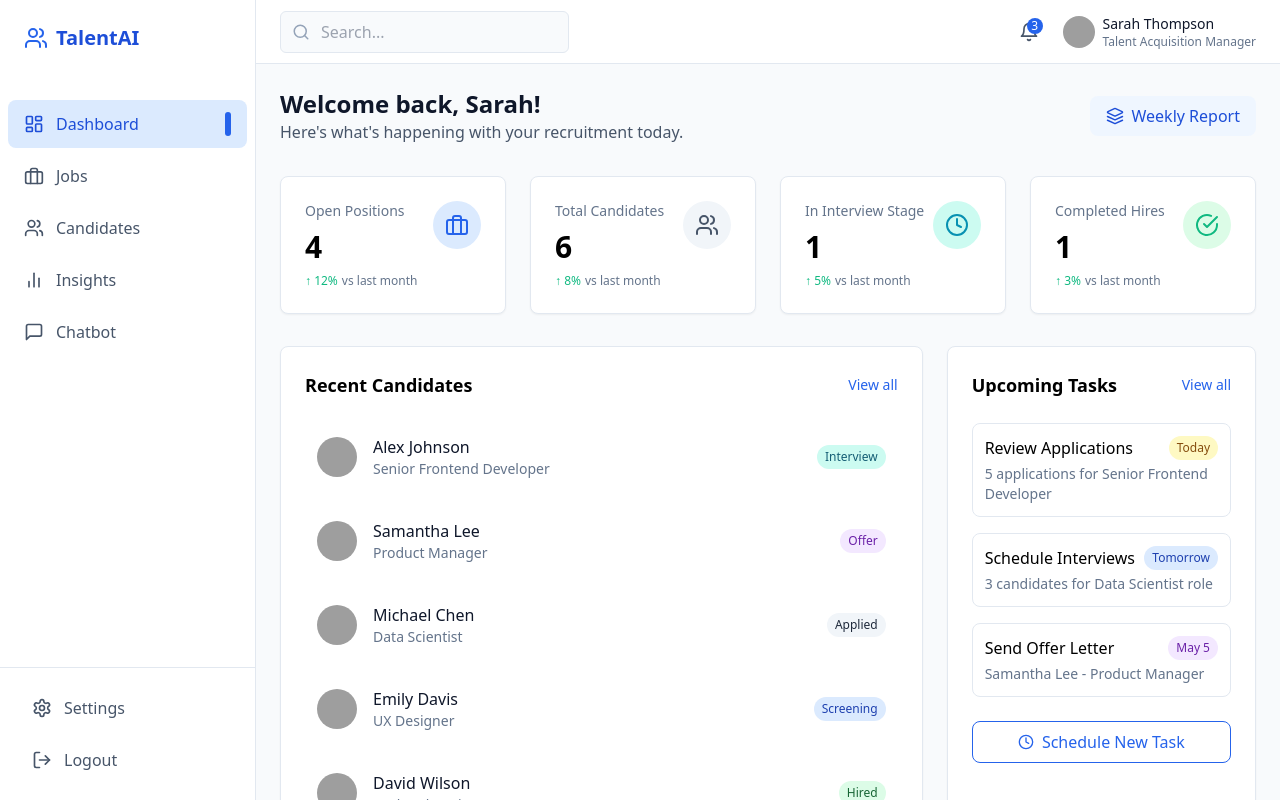
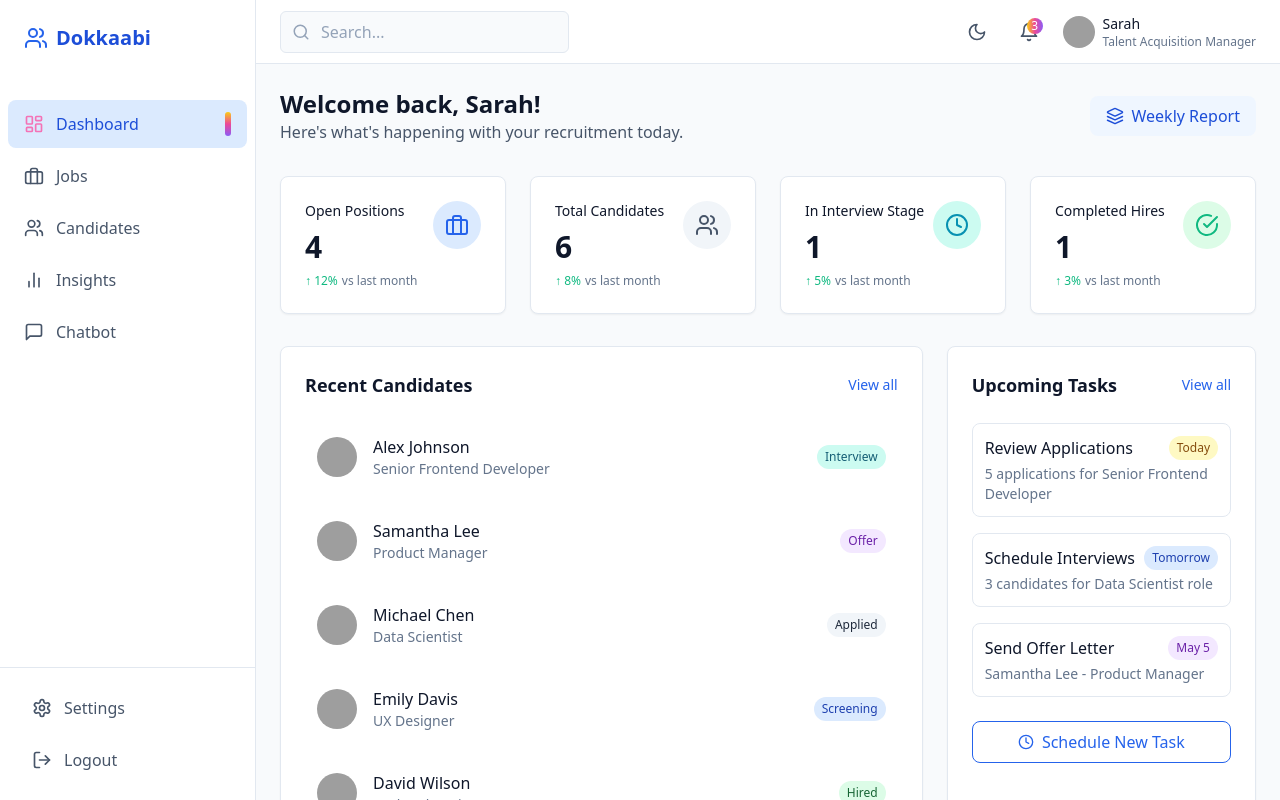
Before and after one commit to Krishnapc04/AI-Recruitment-Dashboard, a React (Vite) app: page /login in a window 1280 px wide. Both pictures are taken after a click on the button "Sign in". Built offline with nearby package versions, Linux system fonts and the light colour scheme; grey boxes are pictures that could not be loaded.

Commit message:
dark theme added

```diff
--- a/src/components/layout/DashboardLayout.tsx
+++ b/src/components/layout/DashboardLayout.tsx
@@ -13,7 +13,7 @@ const DashboardLayout: React.FC = () => {
   }
 
   return (
-    <div className="flex h-screen bg-secondary-50">
+    <div className="flex h-screen bg-secondary-50 dark:bg-secondary-900">
       <Sidebar />
 
       <div className="flex-1 flex flex-col overflow-hidden">
--- a/src/components/layout/Navbar.tsx
+++ b/src/components/layout/Navbar.tsx
@@ -1,30 +1,62 @@
-import React from 'react';
-import { Bell, Search, UserCircle } from 'lucide-react';
+import React, { useEffect } from 'react';
+import { Bell, Search, UserCircle, Moon, Sun } from 'lucide-react';
 import { motion } from 'framer-motion';
 import { useAppStore } from '../../store/store';
 
 const Navbar: React.FC = () => {
   const user = useAppStore((state) => state.user);
+  const [isDarkMode, setIsDarkMode] = React.useState(false);
+
+  useEffect(() => {
+    // Check if user has a dark mode preference
+    const isDark = localStorage.getItem('darkMode') === 'true';
+    setIsDarkMode(isDark);
+    if (isDark) {
+      document.documentElement.classList.add('dark');
+    }
+  }, []);
+
+  const toggleDarkMode = () => {
+    const newMode = !isDarkMode;
+    setIsDarkMode(newMode);
+    localStorage.setItem('darkMode', String(newMode));
+    if (newMode) {
+      document.documentElement.classList.add('dark');
+    } else {
+      document.documentElement.classList.remove('dark');
+    }
+  };
 
   return (
-    <header className="bg-white border-b border-secondary-200 h-16 flex items-center px-6">
+    <header className="bg-white dark:bg-black border-b border-secondary-200 dark:border-secondary-700/50 h-16 flex items-center px-6 dark:shadow-[0_0_15px_rgba(236,72,153,0.1)]">
       <div className="w-full flex items-center justify-between">
         <div className="relative">
-          <Search className="absolute left-3 top-1/2 -translate-y-1/2 text-secondary-400" size={18} />
+          <Search className="absolute left-3 top-1/2 -translate-y-1/2 text-secondary-400 dark:text-pink-400" size={18} />
           <input
             type="text"
             placeholder="Search..."
-            className="pl-10 pr-4 py-2 bg-secondary-50 border border-secondary-200 rounded-md focus:outline-none focus:ring-2 focus:ring-primary-500 focus:border-transparent"
+            className="pl-10 pr-4 py-2 bg-secondary-50 dark:bg-secondary-900/80 border border-secondary-200 dark:border-secondary-700/50 rounded-md focus:outline-none focus:ring-2 focus:ring-pink-500 focus:border-transparent text-secondary-900 dark:text-white placeholder-secondary-400 dark:placeholder-secondary-400 dark:shadow-[0_0_10px_rgba(236,72,153,0.1)]"
           />
         </div>
 
         <div className="flex items-center">
+          <button
+            onClick={toggleDarkMode}
+            className="mr-6 p-2 rounded-full hover:bg-secondary-100 dark:hover:bg-secondary-900/80 transition-all duration-300 dark:shadow-[0_0_10px_rgba(236,72,153,0.1)]"
+          >
+            {isDarkMode ? (
+              <Sun size={20} className="text-secondary-600 dark:text-pink-400" />
+            ) : (
+              <Moon size={20} className="text-secondary-600 dark:text-pink-400" />
+            )}
+          </button>
+
           <motion.div
             className="relative mr-6 cursor-pointer"
             whileHover={{ scale: 1.05 }}
           >
-            <Bell size={20} className="text-secondary-600" />
-            <span className="absolute -top-1 -right-1 bg-primary-600 text-white rounded-full w-4 h-4 flex items-center justify-center text-xs">
+            <Bell size={20} className="text-secondary-600 dark:text-pink-400" />
+            <span className="absolute -top-1 -right-1 bg-gradient-to-r from-yellow-400 via-pink-500 to-violet-500 text-white rounded-full w-4 h-4 flex items-center justify-center text-xs dark:shadow-[0_0_10px_rgba(236,72,153,0.3)]">
               3
             </span>
           </motion.div>
@@ -34,14 +66,14 @@ const Navbar: React.FC = () => {
               <img
                 src={user.avatar}
                 alt={user.name}
-                className="h-8 w-8 rounded-full object-cover mr-2"
+                className="h-8 w-8 rounded-full object-cover mr-2 dark:shadow-[0_0_10px_rgba(236,72,153,0.2)]"
               />
             ) : (
-              <UserCircle size={24} className="mr-2 text-secondary-500" />
+              <UserCircle size={24} className="mr-2 text-secondary-500 dark:text-pink-400" />
             )}
             <div>
-              <p className="text-sm font-medium text-secondary-900">{user?.name || 'User'}</p>
-              <p className="text-xs text-secondary-500">{user?.role || 'Role'}</p>
+              <p className="text-sm font-medium text-secondary-900 dark:text-white">{user?.name || 'User'}</p>
+              <p className="text-xs text-secondary-500 dark:text-pink-400/80">{user?.role || 'Role'}</p>
             </div>
           </div>
         </div>
--- a/src/components/layout/Sidebar.tsx
+++ b/src/components/layout/Sidebar.tsx
@@ -12,23 +12,23 @@ interface NavItemProps {
 }
 
 const NavItem: React.FC<NavItemProps> = ({ to, icon, label, active }) => {
+  const activeClasses =
+    'bg-blue-100 text-blue-700 dark:bg-gradient-to-r dark:from-pink-500/20 dark:via-violet-500/20 dark:to-yellow-500/20 dark:text-white dark:shadow-[0_0_15px_rgba(236,72,153,0.3)] font-semibold';
+
   return (
     <Link to={to} className="block">
       <motion.div
-        className={`flex items-center px-4 py-3 rounded-lg mb-1 transition-colors
-        ${active
-          ? 'bg-primary-100 text-primary-700'
-          : 'text-secondary-600 hover:bg-secondary-100'
-        }`}
+        className={`flex items-center px-4 py-3 rounded-lg mb-1 transition-all duration-300
+        ${active ? activeClasses : 'text-secondary-600 dark:text-secondary-300 hover:bg-secondary-100 dark:hover:bg-secondary-800/80 dark:hover:shadow-[0_0_10px_rgba(59,130,246,0.1)]'}`}
         whileHover={{ x: 4 }}
         whileTap={{ scale: 0.98 }}
       >
-        <span className="mr-3">{icon}</span>
+        <span className={`mr-3 ${active ? 'text-pink-400' : ''}`}>{icon}</span>
         <span className="font-medium">{label}</span>
         {active && (
           <motion.div
             layoutId="activeIndicator"
-            className="ml-auto w-1.5 h-6 bg-primary-600 rounded-full"
+            className="ml-auto w-1.5 h-6 bg-gradient-to-b from-yellow-400 via-pink-500 to-violet-500 rounded-full dark:shadow-[0_0_10px_rgba(236,72,153,0.4)]"
             initial={{ opacity: 0 }}
             animate={{ opacity: 1 }}
             transition={{ duration: 0.2 }}
@@ -52,11 +52,11 @@ const Sidebar: React.FC = () => {
   ];
 
   return (
-    <div className="h-screen bg-white border-r border-secondary-200 w-64 flex flex-col">
+    <div className="h-screen bg-white dark:bg-black border-r border-secondary-200 dark:border-secondary-700/50 w-64 flex flex-col dark:shadow-[0_0_15px_rgba(236,72,153,0.1)]">
       <div className="p-6">
-        <h1 className="text-xl font-bold text-primary-700 flex items-center">
-          <Users size={24} className="mr-2 text-primary-600" />
-          TalentAI
+        <h1 className="text-xl font-bold text-primary-700 dark:text-white flex items-center">
+          <Users size={24} className="mr-2 text-primary-600 dark:text-pink-400" />
+          Dokkaabi
         </h1>
       </div>
 
@@ -72,7 +72,7 @@ const Sidebar: React.FC = () => {
         ))}
       </nav>
 
-      <div className="p-4 border-t border-secondary-200">
+      <div className="p-4 border-t border-secondary-200 dark:border-secondary-700/50">
         <NavItem
           to="/settings"
           icon={<Settings size={20} />}
@@ -82,7 +82,7 @@ const Sidebar: React.FC = () => {
         <button
           onClick={logout}
           className="flex items-center px-4 py-3 rounded-lg w-full text-left
-            text-secondary-600 hover:bg-secondary-100 transition-colors"
+            text-secondary-600 dark:text-secondary-300 hover:bg-secondary-100 dark:hover:bg-secondary-800/80 transition-all duration-300 dark:hover:shadow-[0_0_10px_rgba(236,72,153,0.1)]"
         >
           <LogOut size={20} className="mr-3" />
           <span className="font-medium">Logout</span>
--- a/src/components/ui/Badge.tsx
+++ b/src/components/ui/Badge.tsx
@@ -11,15 +11,15 @@ const Badge: React.FC<BadgeProps> = ({
   variant = 'default',
   className = '',
 }) => {
-  const baseClasses = 'inline-flex items-center px-2.5 py-0.5 rounded-full text-xs font-medium';
+  const baseClasses = 'inline-flex items-center px-2.5 py-0.5 rounded-full text-xs font-medium transition-all duration-300';
 
   const variantClasses = {
-    default: 'bg-secondary-100 text-secondary-800',
-    primary: 'bg-primary-100 text-primary-800',
-    success: 'bg-green-100 text-green-800',
-    warning: 'bg-amber-100 text-amber-800',
-    error: 'bg-red-100 text-red-800',
-    info: 'bg-blue-100 text-blue-800',
+    default: 'bg-secondary-100 dark:bg-secondary-800/80 text-secondary-800 dark:text-white dark:shadow-[0_0_10px_rgba(236,72,153,0.2)]',
+    primary: 'bg-primary-100 dark:bg-primary-900/30 text-primary-800 dark:text-white dark:shadow-[0_0_10px_rgba(236,72,153,0.2)]',
+    success: 'bg-green-100 dark:bg-green-900/30 text-green-800 dark:text-white dark:shadow-[0_0_10px_rgba(16,185,129,0.2)]',
+    warning: 'bg-amber-100 dark:bg-amber-900/30 text-amber-800 dark:text-white dark:shadow-[0_0_10px_rgba(245,158,11,0.2)]',
+    error: 'bg-red-100 dark:bg-red-900/30 text-red-800 dark:text-white dark:shadow-[0_0_10px_rgba(239,68,68,0.2)]',
+    info: 'bg-blue-100 dark:bg-blue-900/30 text-blue-800 dark:text-white dark:shadow-[0_0_10px_rgba(59,130,246,0.2)]',
   };
 
   return (
--- a/src/components/ui/Button.tsx
+++ b/src/components/ui/Button.tsx
@@ -18,15 +18,15 @@ const Button: React.FC<ButtonProps> = ({
   disabled,
   ...props
 }) => {
-  const baseClasses = 'inline-flex items-center justify-center font-medium transition-colors focus:outline-none focus:ring-2 focus:ring-offset-2 rounded-md';
+  const baseClasses = 'inline-flex items-center justify-center font-medium transition-all duration-300 focus:outline-none focus:ring-2 focus:ring-offset-2 rounded-md dark:focus:ring-offset-black';
 
   const variantClasses = {
-    primary: 'bg-primary-600 text-white hover:bg-primary-700 focus:ring-primary-500',
-    secondary: 'bg-secondary-600 text-white hover:bg-secondary-700 focus:ring-secondary-500',
-    outline: 'border border-secondary-300 bg-transparent text-secondary-700 hover:bg-secondary-50 focus:ring-secondary-500',
-    ghost: 'bg-transparent text-secondary-700 hover:bg-secondary-100 focus:ring-secondary-500',
-    success: 'bg-success-500 text-white hover:bg-success-600 focus:ring-success-500',
-    error: 'bg-error-500 text-white hover:bg-error-600 focus:ring-error-500',
+    primary: 'bg-primary-600 text-white hover:bg-primary-700 focus:ring-primary-500 dark:bg-gradient-to-r dark:from-yellow-500 dark:via-pink-500 dark:to-violet-500 dark:hover:from-yellow-400 dark:hover:via-pink-400 dark:hover:to-violet-400 dark:shadow-[0_0_15px_rgba(236,72,153,0.3)]',
+    secondary: 'bg-secondary-600 text-white hover:bg-secondary-700 focus:ring-secondary-500 dark:bg-secondary-500 dark:hover:bg-secondary-400 dark:shadow-[0_0_15px_rgba(100,116,139,0.3)]',
+    outline: 'border border-secondary-300 dark:border-secondary-600 bg-transparent text-secondary-700 dark:text-white hover:bg-secondary-50 dark:hover:bg-secondary-800/80 focus:ring-secondary-500 dark:shadow-[0_0_15px_rgba(236,72,153,0.1)]',
+    ghost: 'bg-transparent text-secondary-700 dark:text-white hover:bg-secondary-100 dark:hover:bg-secondary-800/80 focus:ring-secondary-500',
+    success: 'bg-success-500 text-white hover:bg-success-600 focus:ring-success-500 dark:bg-success-600 dark:hover:bg-success-500 dark:shadow-[0_0_15px_rgba(16,185,129,0.3)]',
+    error: 'bg-error-500 text-white hover:bg-error-600 focus:ring-error-500 dark:bg-error-600 dark:hover:bg-error-500 dark:shadow-[0_0_15px_rgba(239,68,68,0.3)]',
   };
 
   const sizeClasses = {
@@ -35,7 +35,7 @@ const Button: React.FC<ButtonProps> = ({
     lg: 'text-base px-6 py-3',
   };
 
-  const disabledClasses = 'opacity-50 cursor-not-allowed';
+  const disabledClasses = 'opacity-50 cursor-not-allowed dark:shadow-none';
 
   const classes = `
     ${baseClasses}
--- a/src/components/ui/Card.tsx
+++ b/src/components/ui/Card.tsx
@@ -14,9 +14,9 @@ const Card: React.FC<CardProps> = ({
   clickable = false,
   onClick,
 }) => {
-  const baseClasses = 'bg-white rounded-lg shadow-sm border border-secondary-200 overflow-hidden';
+  const baseClasses = 'bg-white dark:bg-[#18181b] rounded-lg shadow-sm border border-secondary-200 dark:border-secondary-800 overflow-hidden relative dark:shadow-[0_2px_16px_rgba(0,0,0,0.45)] transition-all duration-300';
   const clickableClasses = clickable
-    ? 'cursor-pointer hover:shadow-md transition-shadow duration-200'
+    ? 'cursor-pointer transition-all duration-300 hover:shadow-md dark:hover:shadow-[0_4px_24px_rgba(0,0,0,0.65)]'
     : '';
 
   return (
@@ -29,7 +29,9 @@ const Card: React.FC<CardProps> = ({
       animate={{ opacity: 1, y: 0 }}
       transition={{ duration: 0.3 }}
     >
-      {children}
+      <div className="relative z-10 text-white">
+        {children}
+      </div>
     </motion.div>
   );
 };
--- a/src/pages/Dashboard.tsx
+++ b/src/pages/Dashboard.tsx
@@ -17,8 +17,8 @@ const StatCard: React.FC<{
     <Card className="p-6">
       <div className="flex items-start justify-between">
         <div>
-          <p className="text-secondary-500 text-sm font-medium">{title}</p>
-          <h3 className="mt-2 text-3xl font-bold">{value}</h3>
+          <p className="text-secondary-500 text-sm font-medium text-secondary-900 dark:text-white">{title}</p>
+          <h3 className="mt-2 text-3xl font-bold text-secondary-900 dark:text-white">{value}</h3>
           {change && (
             <div className="mt-2 flex items-center">
               <span className={`text-xs font-medium ${positive ? 'text-success-500' : 'text-error-500'}`}>
@@ -65,7 +65,7 @@ const Dashboard: React.FC = () => {
     <div className="h-full">
       <div className="flex items-center justify-between mb-8">
         <div>
-          <h1 className="text-2xl font-bold text-secondary-900">Welcome back, {user?.name.split(' ')[0] || 'Recruiter'}!</h1>
+          <h1 className="text-2xl font-bold text-secondary-900 dark:text-white">Welcome back, {user?.name.split(' ')[0] || 'Recruiter'}!</h1>
           <p className="text-secondary-600">Here's what's happening with your recruitment today.</p>
         </div>
         <div>
@@ -134,7 +134,7 @@ const Dashboard: React.FC = () => {
       <div className="grid grid-cols-1 lg:grid-cols-3 gap-6">
         <Card className="p-6 lg:col-span-2">
           <div className="flex items-center justify-between mb-6">
-            <h2 className="text-lg font-semibold">Recent Candidates</h2>
+            <h2 className="text-lg font-semibold text-secondary-900 dark:text-white">Recent Candidates</h2>
             <Link to="/candidates" className="text-primary-600 text-sm hover:underline">View all</Link>
           </div>
 
@@ -147,7 +147,7 @@ const Dashboard: React.FC = () => {
                   className="h-10 w-10 rounded-full object-cover mr-4"
                 />
                 <div className="flex-1">
-                  <h3 className="font-medium text-secondary-900">{candidate.name}</h3>
+                  <h3 className="font-medium text-secondary-900 dark:text-white">{candidate.name}</h3>
                   <p className="text-sm text-secondary-500">{candidate.jobTitle}</p>
                 </div>
                 <div>
@@ -170,14 +170,14 @@ const Dashboard: React.FC = () => {
 
         <Card className="p-6">
           <div className="flex items-center justify-between mb-6">
-            <h2 className="text-lg font-semibold">Upcoming Tasks</h2>
+            <h2 className="text-lg font-semibold text-secondary-900 dark:text-white">Upcoming Tasks</h2>
             <button className="text-primary-600 text-sm hover:underline">View all</button>
           </div>
 
           <div className="space-y-4">
             <div className="p-3 border border-secondary-200 rounded-lg">
               <div className="flex items-center justify-between">
-                <p className="font-medium">Review Applications</p>
+                <p className="font-medium text-secondary-900 dark:text-white">Review Applications</p>
                 <span className="bg-yellow-100 text-yellow-800 text-xs px-2 py-1 rounded-full">Today</span>
               </div>
               <p className="text-sm text-secondary-500 mt-1">5 applications for Senior Frontend Developer</p>
@@ -185,7 +185,7 @@ const Dashboard: React.FC = () => {
 
             <div className="p-3 border border-secondary-200 rounded-lg">
               <div className="flex items-center justify-between">
-                <p className="font-medium">Schedule Interviews</p>
+                <p className="font-medium text-secondary-900 dark:text-white">Schedule Interviews</p>
                 <span className="bg-blue-100 text-blue-800 text-xs px-2 py-1 rounded-full">Tomorrow</span>
               </div>
               <p className="text-sm text-secondary-500 mt-1">3 candidates for Data Scientist role</p>
@@ -193,7 +193,7 @@ const Dashboard: React.FC = () => {
 
             <div className="p-3 border border-secondary-200 rounded-lg">
               <div className="flex items-center justify-between">
-                <p className="font-medium">Send Offer Letter</p>
+                <p className="font-medium text-secondary-900 dark:text-white">Send Offer Letter</p>
                 <span className="bg-purple-100 text-purple-800 text-xs px-2 py-1 rounded-full">May 5</span>
               </div>
               <p className="text-sm text-secondary-500 mt-1">Samantha Lee - Product Manager</p>
--- a/src/pages/Jobs.tsx
+++ b/src/pages/Jobs.tsx
@@ -92,7 +92,7 @@ const Jobs: React.FC = () => {
               <Card className="p-6" clickable>
                 <div className="flex justify-between items-start">
                   <div>
-                    <h2 className="text-xl font-bold text-secondary-900">{job.title}</h2>
+                    <h2 className="text-xl font-bold text-secondary-900 dark:text-white">{job.title}</h2>
                     <p className="text-secondary-600 mt-1">{job.department} · {job.location}</p>
                   </div>
                   <Badge
--- a/src/store/store.ts
+++ b/src/store/store.ts
@@ -57,7 +57,7 @@ export const useAppStore = create<AppState>()(
           set({
             user: {
               id: '1',
-              name: 'Sarah Thompson',
+              name: 'Sarah',
               email: email,
               avatar: 'https://randomuser.me/api/portraits/women/65.jpg',
               role: 'Talent Acquisition Manager',
--- a/tailwind.config.js
+++ b/tailwind.config.js
@@ -1,6 +1,7 @@
 /** @type {import('tailwindcss').Config} */
 export default {
   content: ['./index.html', './src/**/*.{js,ts,jsx,tsx}'],
+  darkMode: 'class',
   theme: {
     extend: {
       colors: {
```
Also changed, not shown: src/pages/Candidates.tsx (+8 -8 lines).
